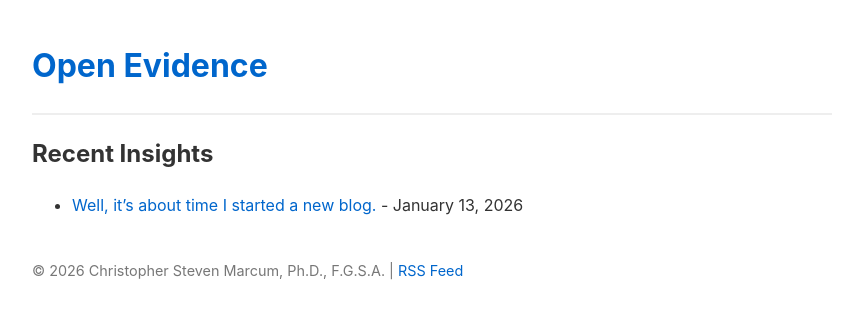
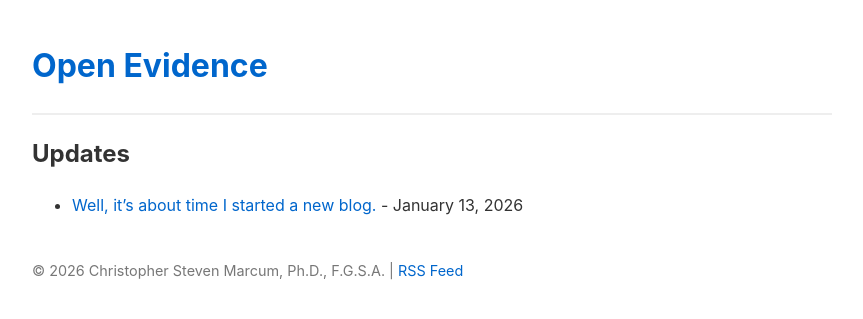
Before and after one commit to cmarcum/marcum-blog, a Jekyll site: the page built from index.md, in a window 1280 px wide. Shown: the top 319 px of the page, without its empty margins (208-1071 px from the left). Built offline with Jekyll 4.4.1, drawn with Linux system fonts in a browser that asks for light colours.

Commit message:
Update index.md

```diff
--- a/index.md
+++ b/index.md
@@ -3,7 +3,7 @@ layout: default
 title: Home
 ---
 
-## Recent Insights
+## Updates
 
 {% for post in site.posts %}
 * [{{ post.title }}]({{ post.url | relative_url }}) - {{ post.date | date: "%B %d, %Y" }}
```
